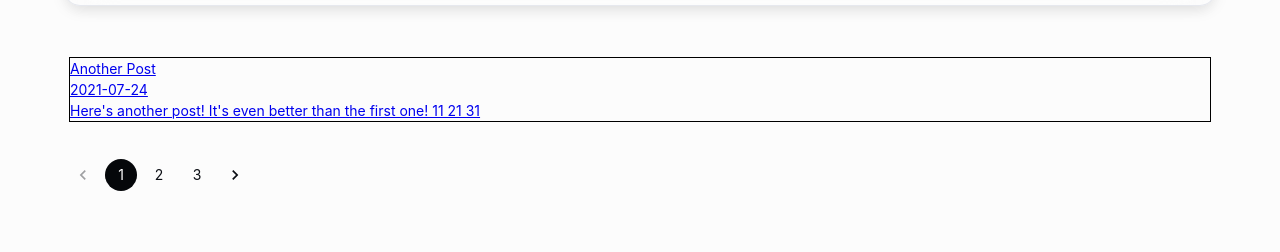
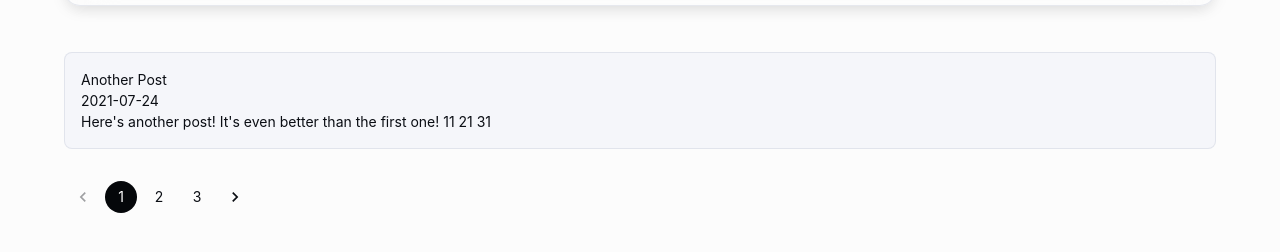
Before and after one commit to cissuse/cissuse.github.io, a Gatsby site: page / in a window 1280 px wide. Shown: the part 76-328 px from the top of the page. Built offline with nearby package versions, Linux system fonts and the light colour scheme; Gatsby itself is replaced by a stand-in of ours.

Commit message:
article show change

```diff
--- a/src/pages/index.js
+++ b/src/pages/index.js
@@ -2,11 +2,11 @@ import * as React from "react"
 
 import Layout from "../components/layout"
 import Seo from "../components/seo"
-import * as styles from "./index.module.css"
 import { useStaticQuery, graphql } from "gatsby"
-import { Link } from "gatsby"
 import { navigate } from "gatsby"
 import Pagination from "@mui/material/Pagination"
+import Grid from "@mui/material/Grid"
+import Card from "@mui/material/Card"
 const PAGE_SIZE = 1
 const IndexPage = () => {
   const articleList = useStaticQuery(graphql`
@@ -40,17 +40,17 @@ const IndexPage = () => {
 
   return (
     <Layout>
-      <div>
+      <Grid container spacing={2}>
         {articleList.allMdx.edges.map(({ node }) => (
-          <Link to={`/blog/${node.frontmatter.slug}`}>
-            <div className={styles.articleItem} key={JSON.stringify(node)}>
+          <Grid size={12}>
+            <Card key={JSON.stringify(node)} onClick={() => navigate(`/blog/${node.frontmatter.slug}`)}>
               <div>{node.frontmatter.title}</div>
               <div>{node.frontmatter.date}</div>
               <div>{node.excerpt}</div>
-            </div>
-          </Link>
+            </Card>
+          </Grid>
         ))}
-      </div>
+      </Grid>
       <Pagination
         count={pageNum}
         defaultPage={1}
```
Also changed, not shown: src/templates/blog-list-template.js (+13 -11 lines).
